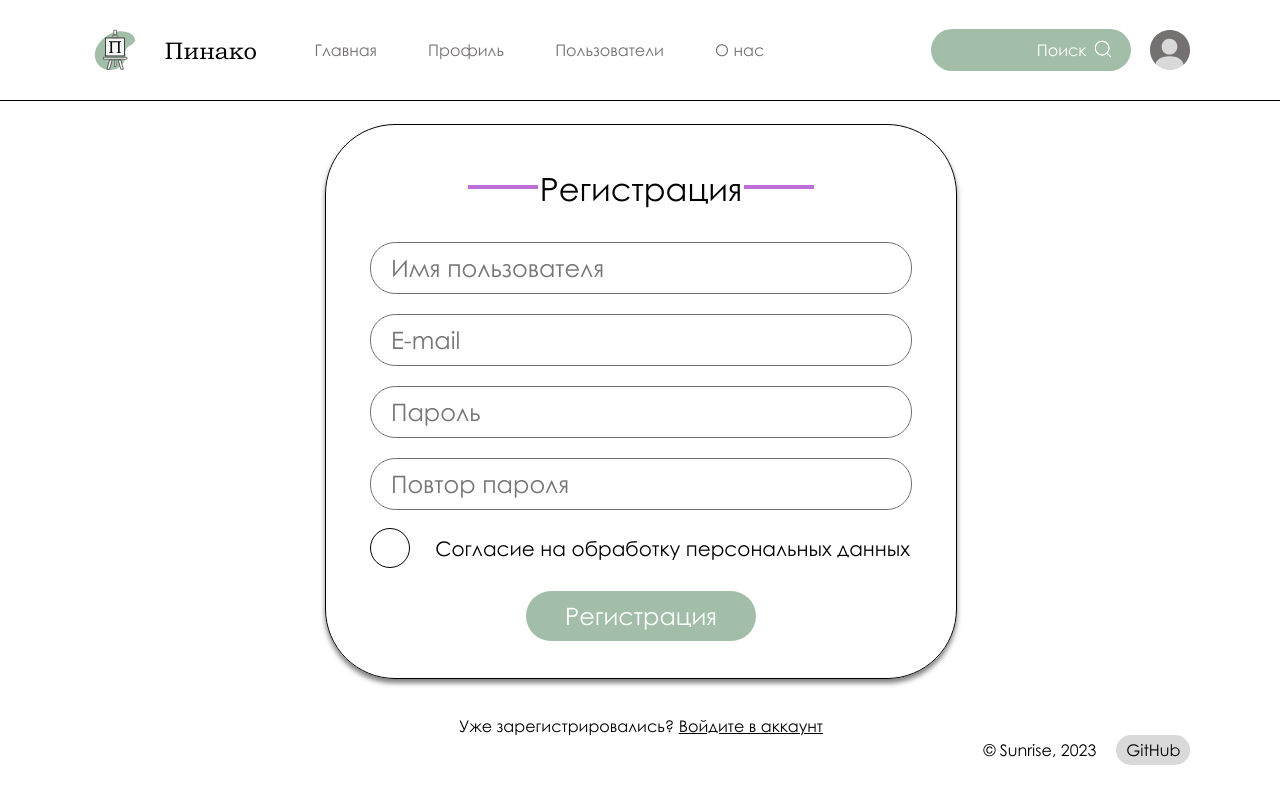
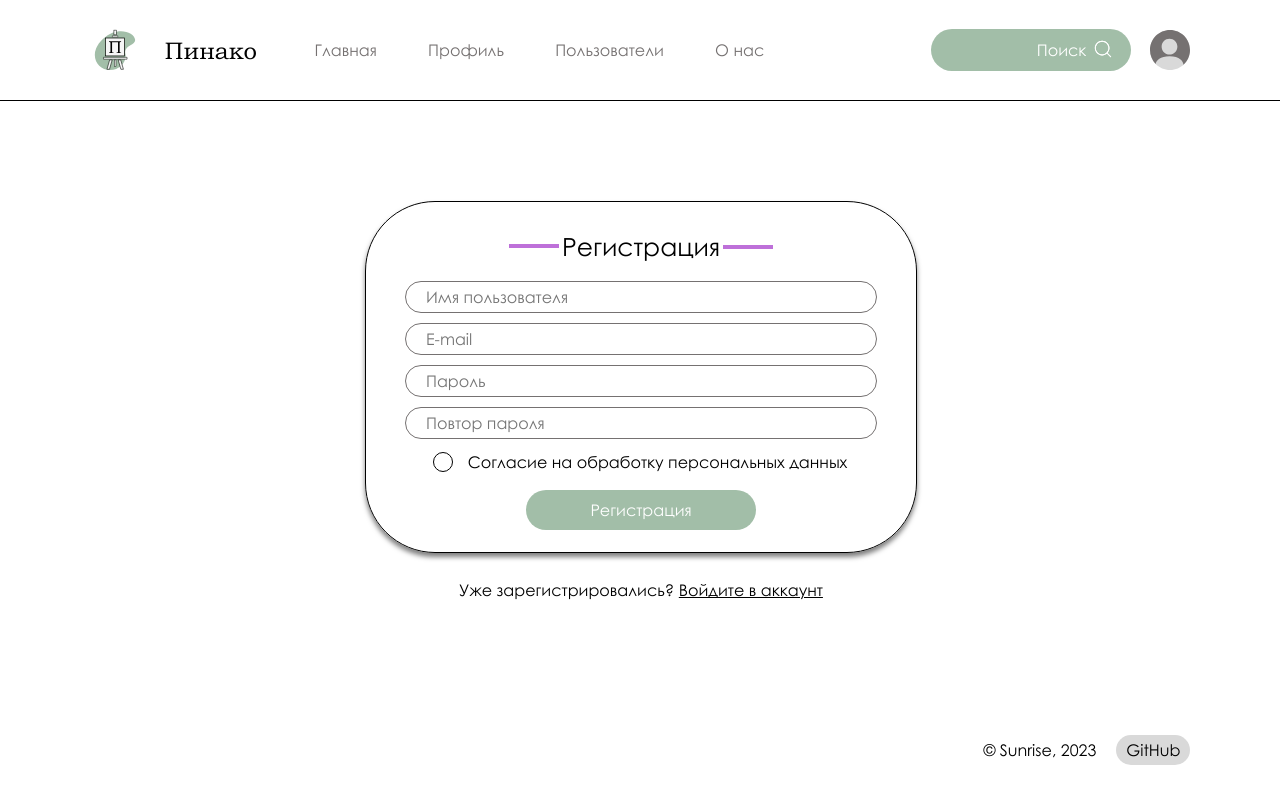
Before and after one commit to k4noise/Pinako, a React app: page /#/register in a window 1280 px wide. Built offline with nearby package versions, Linux system fonts and the light colour scheme.

Commit message:
fix: adapt forms for laptops

```diff
--- a/src/Components/Nav/Nav.css
+++ b/src/Components/Nav/Nav.css
@@ -37,68 +37,6 @@
 .Link:visited {
   color: var(--accent-color3);
 }
-.SearchFormNav {
-  margin-right: 30px;
-  justify-content: flex-end;
-}
-
-.SearchForm {
-  margin: auto;
-}
-
-.SearchForm,
-.SearchFormNav {
-  display: flex;
-  align-items: center;
-}
-
-.SearchFormNav .SearchInput {
-  width: 135px;
-  height: 40px;
-  padding-left: 20px;
-  padding-right: 45px;
-  font-size: var(--default-font-nav-size);
-  background-color: var(--accent-color2);
-  color: white;
-  border: none;
-  border-radius: 75px;
-}
-
-.SearchForm .SearchInput::placeholder {
-  color: black;
-  text-align: left;
-}
-
-.SearchForm .SearchInput {
-  width: 885px;
-  height: 45px;
-  font-size: 20px;
-  border: 1px solid black;
-  padding-right: 45px;
-  border-radius: 75px;
-  padding: 0 25px;
-}
-
-.SearchForm .SearchButton {
-  filter: invert();
-}
-
-.SearchInput:focus-visible,
-.SearchButton:focus-visible {
-  outline: none;
-}
-
-.SearchInput::placeholder {
-  color: white;
-  text-align: right;
-}
-
-.SearchButton {
-  margin-left: -45px;
-  padding: 8px;
-  background: transparent;
-  border: none;
-}
 
 .UserNavigation {
   width: 270px;
--- /dev/null
+++ b/src/Components/Search/Search.css
@@ -0,0 +1,66 @@
+.SearchFormNav {
+  margin-right: 30px;
+  justify-content: flex-end;
+}
+
+.SearchForm {
+  margin: auto;
+}
+
+.SearchForm,
+.SearchFormNav {
+  display: flex;
+  align-items: center;
+}
+
+.SearchFormNav .SearchInput {
+  width: 135px;
+  height: 40px;
+  padding-left: 20px;
+  padding-right: 45px;
+  font-size: var(--default-font-nav-size);
+  background-color: var(--accent-color2);
+  color: white;
+  border: none;
+  border-radius: 75px;
+}
+
+.SearchForm .SearchInput::placeholder {
+  color: black;
+  text-align: left;
+}
+
+.SearchForm .SearchInput {
+  width: 885px;
+  height: 45px;
+  font-size: 20px;
+  border: 1px solid black;
+  padding-right: 45px;
+  border-radius: 75px;
+  padding: 0 25px;
+}
+
+.SearchForm .SearchButton {
+  filter: invert();
+}
+
+.SearchInput:focus-visible,
+.SearchButton:focus-visible {
+  outline: none;
+}
+
+.SearchInput::placeholder {
+  color: white;
+  text-align: right;
+}
+
+.SearchButton {
+  margin-left: -45px;
+  padding: 8px;
+  background: transparent;
+  border: none;
+}
+
+.SearchOnlyMobile {
+  display: none;
+}
--- a/src/Components/Search/Search.tsx
+++ b/src/Components/Search/Search.tsx
@@ -1,21 +1,21 @@
 import React from 'react';
-// import { useLocation } from 'react-router-dom';
 import SearchButtonImage from '../../../assets/magnifier.svg';
+import './Search.css';
 
 interface SearchProps {
   locatedInNav: boolean;
   placeholder: string;
+  onlyMobile?: boolean;
 }
 
 const Search = (props: SearchProps): JSX.Element => {
-  // const location = useLocation();
   return (
     <form
       method="get"
-      action="/search"
-      className={
-        props.locatedInNav ? 'SearchFormNav' : 'SearchForm'
-      }
+      action="/search/"
+      className={`${props.locatedInNav ? 'SearchFormNav' : 'SearchForm'} ${
+        props?.onlyMobile && 'SearchOnlyMobile'
+      }`}
     >
       <input
         type="text"
--- a/src/Pages/Main/Main.tsx
+++ b/src/Pages/Main/Main.tsx
@@ -10,7 +10,7 @@ const Main = (): JSX.Element => {
     <>
       <Header />
       <div className="AppWrapper">
-        {/* <Search locatedInNav={false} placeholder="Поиск" /> */}
+        <Search locatedInNav={false} placeholder="Поиск" onlyMobile={true} />
         <div className="MainWrapper">{CardsGenerator()}</div>
         <button className="Register">
           <Link to="/register">Зарегистрируйтесь, чтобы увидеть больше</Link>
--- a/src/Pages/Register/Register.css
+++ b/src/Pages/Register/Register.css
@@ -9,7 +9,7 @@
   border: 1px solid black;
   border-radius: 70px;
   box-shadow: 0px 4px 5px 0px #00000080;
-
+  font-size: var(--default-form-font-size);
 }
 
 .RegisterForm .FormTitle::before {
--- a/src/index.css
+++ b/src/index.css
@@ -16,6 +16,7 @@
   --default-font-size: 16px;
   --default-margin: min(100px, 7vw);
   --default-nav-height: 100px;
+  --default-form-font-size: 24px;
 }
 
 body {
--- a/src/media.css
+++ b/src/media.css
@@ -5,8 +5,8 @@
     --default-nav-height: 45px;
   }
 
-  .App {
-    /* margin-top: 50px; */
+  .AppWrapper {
+    padding: 15px var(--default-margin);
   }
 
   .AppWrapperLarge {
@@ -138,10 +138,15 @@
   }
 
   .SearchForm .SearchInput {
+    width: calc(100vw - 20vw);
     font-size: 12px;
     height: 24px;
     padding-left: 11px;
     padding-right: 11px;
+  }
+
+  .SearchOnlyMobile {
+    display: block;
   }
 
   .UtilityNavigation .User {
@@ -336,12 +341,95 @@
   }
 }
 
-@media (min-width: 993px) and (max-width: 1280px) {
+@media (min-width: 993px) and (max-width: 1366px) {
   :root {
     --default-font-nav-size: 16px;
+    --default-form-font-size: 20px;
   }
 
   .Card {
     width: 450px;
   }
+
+  .FormTitle {
+    font-size: 25px;
+    margin-top: 25px;
+    margin-bottom: 15px;
+  }
+  .FormTitle::before,
+  .FormTitle::after {
+    width: 50px;
+  }
+
+  .RegisterForm .FormTitle::before {
+    top: 17px;
+    left: calc(50% - 127px - 5px);
+  }
+
+  .RegisterForm .FormTitle::after {
+    top: -17px;
+    left: calc(50% + 77px + 5px);
+  }
+
+  .FormInput {
+    width: 430px;
+    height: 30px;
+    font-size: var(--default-font-nav-size);
+    margin-bottom: 10px;
+  }
+
+  .RegisterForm {
+    width: 550px;
+    height: 350px;
+    position: relative;
+    top: max(calc(50vh - 300px), 20px);
+    left: calc(50% - 550px / 2);
+  }
+
+  .FormCheckboxInput {
+    font-size: var(--default-font-nav-size);
+    margin: 0 auto 5px;
+  }
+
+  .FormButton {
+    font-size: var(--default-font-nav-size);
+    padding: 0 10px;
+    width: auto;
+    height: 40px;
+  }
+
+  .ToLogin {
+    top: 50px;
+  }
+
+  input[type='checkbox'] {
+    width: 20px;
+    height: 20px;
+    margin-right: 15px;
+  }
+
+  input[type='checkbox']:checked::before {
+    font-size: 14px;
+    padding-left: 10px;
+    padding-top: 0px;
+    padding-bottom: 13px;
+  }
+
+  .LoginForm {
+    width: 550px;
+    height: 235px;
+    position: relative;
+    top: max(calc(50vh - 235px), 20px);
+    left: calc(50% - 550px / 2);
+  }
+
+  .LoginForm .FormTitle::before {
+    top: 18px;
+    left: calc(50% - 78px - 5px);
+  }
+
+  .LoginForm .FormTitle::after {
+    top: -17px;
+    left: calc(50% + 30px + 5px);
+  }
 }
--- a/src/router.tsx
+++ b/src/router.tsx
@@ -7,6 +7,7 @@ import Footer from './Components/Footer/Footer';
 import RegisterForm from './Pages/Register/Register';
 import LoginForm from './Pages/Login/Login';
 import Users from './Pages/Users/Users';
+import Search from './Components/Search/Search';
 
 const App = (): JSX.Element => {
   const router = createHashRouter([
@@ -62,7 +63,7 @@ const App = (): JSX.Element => {
           ),
         },
         {
-          path: '/search:searchParams',
+          path: '/search/:searchParams',
           element: (
             <div className="AppWrapper">
               <span>Поиск</span>
```
Also changed, not shown: 6 other files (tests, documents, lock files or other folders).
